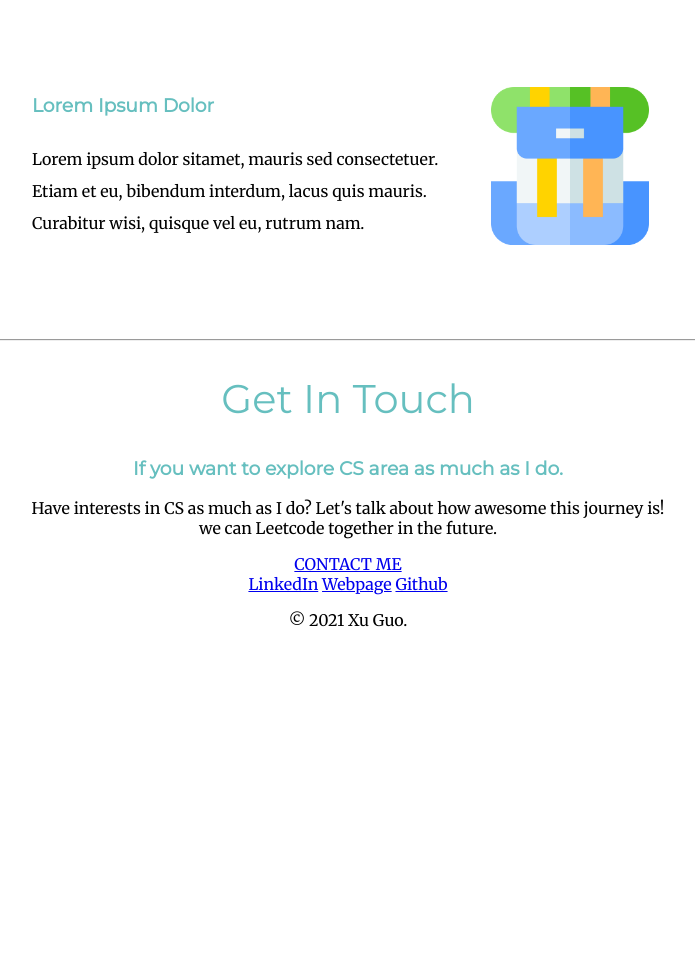
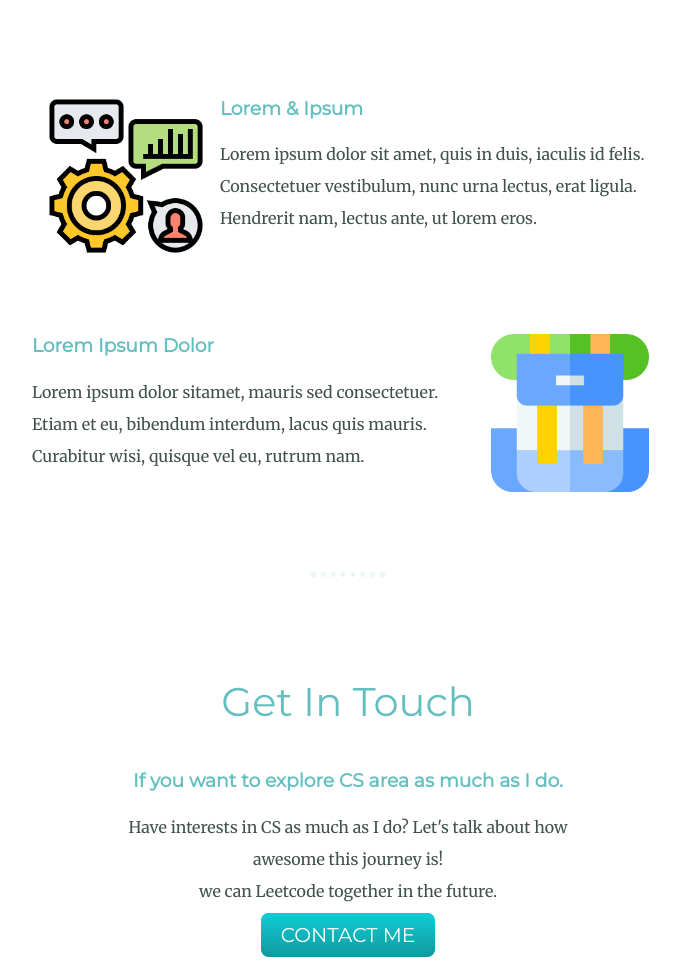
Before and after one commit to amberg0330/my-own-practice, a plain HTML site: page css-mysite/index.html in a window 1280 px wide. Shown: the part 1580-2540 px from the top of the page, without its empty margins (292-987 px from the left). Before the commit the page ends 2226 px from the top, so only its background shows below. Drawn offline with Linux system fonts and the light colour scheme.

Commit message:
Add files via upload

```diff
--- a/css-mysite/css/styles.css
+++ b/css-mysite/css/styles.css
@@ -1,6 +1,7 @@
 body {
   text-align: center;
   font-family: 'Merriweather', serif;
+  color: #40514E;
 }
 
 h1 {
@@ -10,6 +11,7 @@ h1 {
   font-size:90px; /* 100%=16px=1em*/ /*rem: root em*/
   color: #66BFBF;
   /*line-height: 2; */
+  padding-bottom:10px;
 }
 
 h2 {
@@ -17,7 +19,7 @@ h2 {
   font-size: 2.5rem;
   font-weight: normal;
   color: #66BFBF;
-
+  padding-bottom:10px;
 }
 
 h3 {
@@ -29,16 +31,31 @@ span {
   text-decoration:underline;
 }
 
+p {
+  line-height:2;
+}
+
+hr {
+  border: 5px dotted #EAF6F6;
+  border-bottom:none;
+  width: 5%;
+  margin: 100px auto;
+}
+
 .topdiv {
   background-color: #dff4f3;
   position: relative;
-  padding-top:100px;
+
+}
+
+.middle-container {
+  margin: 100px 0;
 }
 
 .top-cloud {
   position:absolute;
   right:300px;
-  top:50px;
+  top:40px;
 }
 
 .profile-pic {
@@ -47,6 +64,11 @@ span {
   height:250px;
   object-fit:cover;
   border-radius:100%;
+}
+
+.intro {
+  width:30%;
+  margin: auto;
 }
 
 .skill-pic {
@@ -66,7 +88,7 @@ span {
 
 .bot-cloud {
   position: absolute;
-  left:300px;
+  left:250px;
   bottom:300px;
 }
 
@@ -74,7 +96,6 @@ span {
   width:50%;
   margin: 100px auto 100px auto;
   text-align:left;
-  line-height:2;
 }
 
 /*
@@ -86,3 +107,57 @@ span {
   clear: right;
 }
 */
+
+.contact-me {
+  width:40%;
+  margin: 40px auto 60px;
+}
+
+
+.btn {
+  background: #11CDD4;
+  background-image: -webkit-linear-gradient(top, #11CDD4, #11999E);
+  background-image: -moz-linear-gradient(top, #11CDD4, #11999E);
+  background-image: -ms-linear-gradient(top, #11CDD4, #11999E);
+  background-image: -o-linear-gradient(top, #11CDD4, #11999E);
+  background-image: linear-gradient(to bottom, #11CDD4, #11999E);
+  -webkit-border-radius: 8;
+  -moz-border-radius: 8;
+  border-radius: 8px;
+  font-family: 'Montserrat', sans-serif;
+  color: #ffffff;
+  font-size: 20px;
+  padding: 10px 20px 10px 20px;
+  text-decoration: none;
+}
+
+.btn:hover {
+  background: #30E3CB;
+  background-image: -webkit-linear-gradient(top, #30E3CB, #2BC4AD);
+  background-image: -moz-linear-gradient(top, #30E3CB, #2BC4AD);
+  background-image: -ms-linear-gradient(top, #30E3CB, #2BC4AD);
+  background-image: -o-linear-gradient(top, #30E3CB, #2BC4AD);
+  background-image: linear-gradient(to bottom, #30E3CB, #2BC4AD);
+  text-decoration: none;
+}
+
+.bottom-container {
+  background-color:#66BFBF;
+}
+
+a {
+  color: #11999E;
+  font-family: 'Montserrat', sans-serif;
+  padding: 10px 20px;
+  text-decoration: none;
+}
+
+a:hover {
+  color: #EAF6F6;
+}
+
+.copyright {
+  color: #EAF6F6;
+  font-size: 0.75rem;
+  padding: 20px auto;
+}
```
